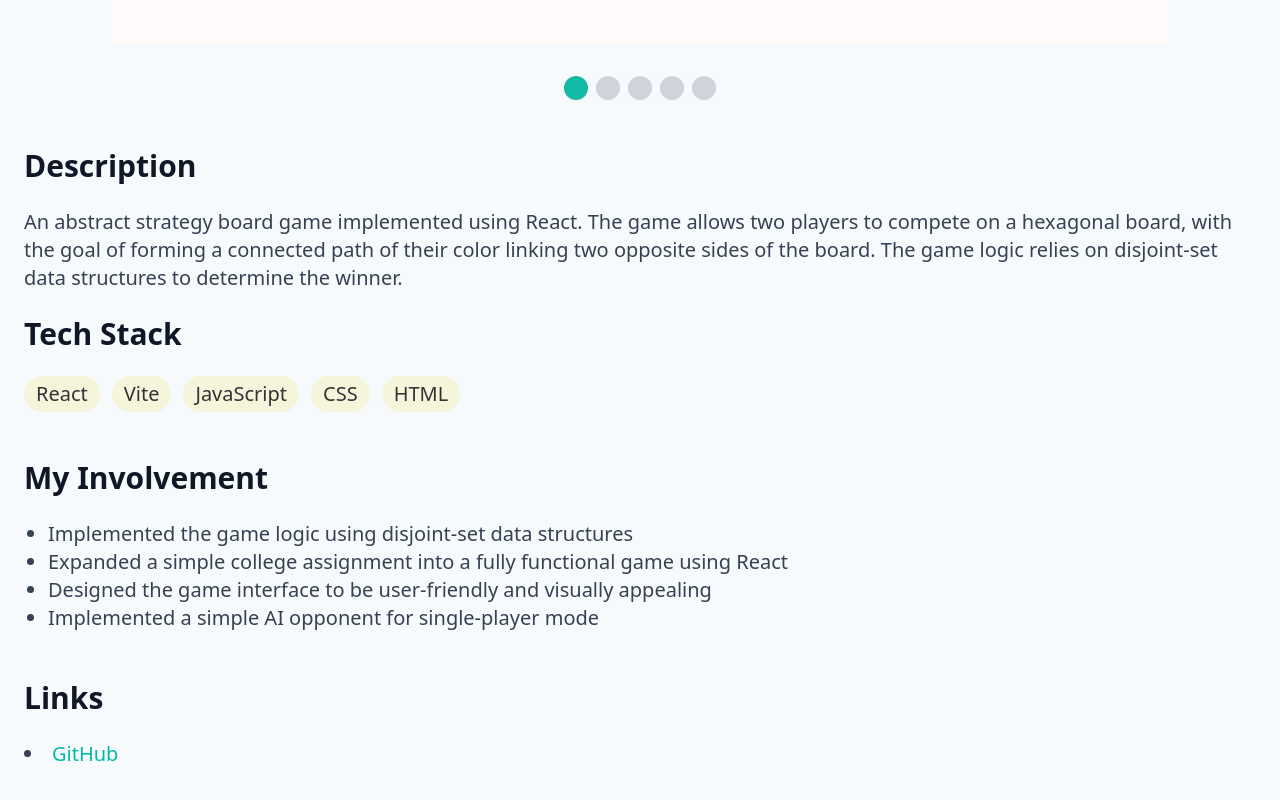
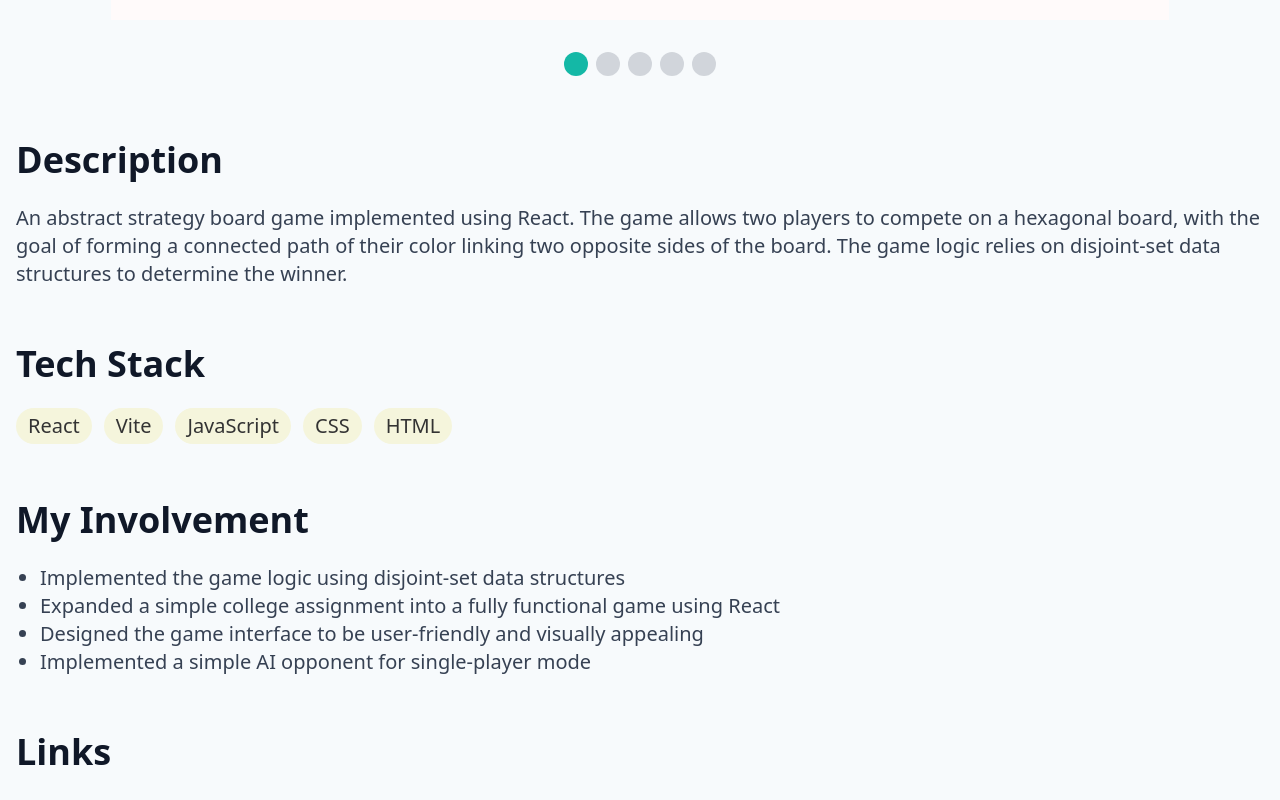
Before and after one commit to eloritzkovitz/portfolio, a React (Vite) app: page /projects/hexgame in a window 1280 px wide. Shown: the part 720-1520 px from the top of the page. Built offline with nearby package versions, Linux system fonts and the light colour scheme.

Commit message:
Various fixes

```diff
--- a/src/components/ProjectCard.tsx
+++ b/src/components/ProjectCard.tsx
@@ -48,7 +48,7 @@ const ProjectCard: React.FC<ProjectCardProps> = ({
   // Image section content
   const imageSection = (
     <div className="relative w-full md:w-1/2 h-48 md:h-full flex items-center justify-center">
-      <div className="w-[90%] h-[90%] flex items-center justify-center overflow-hidden">
+      <div className="w-[70%] h-[70%] flex items-center justify-center overflow-hidden">
         <img src={image} alt={name} className="w-full h-full object-contain" />
       </div>
     </div>
--- a/src/components/SectionsNavigator.tsx
+++ b/src/components/SectionsNavigator.tsx
@@ -23,7 +23,7 @@ const SectionsNavigator: React.FC<SectionsNavigatorProps> = ({
   <div className="group hidden sm:block">
     {/* Sliding Panel */}
     <div
-      className={`fixed left-0 top-32 z-40 flex items-center`}
+      className={`fixed left-0 top-32 z-50 flex items-center`}
       style={{
         width: PANEL_WIDTH,
         height: PANEL_HEIGHT,
@@ -34,8 +34,7 @@ const SectionsNavigator: React.FC<SectionsNavigatorProps> = ({
           : `translateX(-${PANEL_WIDTH}px)`,
       }}
     >
-      {navVisible && (
-        <div className="bg-white rounded-lg shadow-md p-4 flex items-center w-full h-full">
+      <div className="bg-white rounded-lg shadow-md p-4 flex items-center w-full h-full relative">
         <div className="flex flex-col gap-2">
           {sections.map((section) => (
             <a
@@ -47,15 +46,18 @@ const SectionsNavigator: React.FC<SectionsNavigatorProps> = ({
             </a>
           ))}
         </div>
+        {/* Hide Button */}
+        {navVisible && (
           <button
             onClick={onToggle}
-            className="toggle-show-btn -mr-10 bg-white rounded-full shadow-md p-2 transition flex items-center justify-center opacity-0 group-hover:opacity-100"
+            className="toggle-show-btn absolute top-1/2 right-0 -translate-y-1/2 translate-x-1/2 bg-white rounded-full shadow-md w-12 h-12 flex items-center justify-center opacity-0 group-hover:opacity-100 transition"
             aria-label="Hide navigation panel"
+            style={{ zIndex: 1 }}
           >
             <FaChevronLeft className="w-5 h-5" />
           </button>
+        )}
       </div>
-      )}
     </div>
     {/* Show Button (always visible when panel is hidden) */}
     {!navVisible && (
--- a/src/pages/About.tsx
+++ b/src/pages/About.tsx
@@ -61,7 +61,7 @@ function About() {
         onToggle={() => setNavVisible((v) => !v)}
       />
 
-      <section className="w-full max-w-screen-xl mx-auto px-2 sm:px-12 py-4 sm:py-10">
+      <section className="w-full max-w-screen-xl mx-auto">
         {/* Header */}
         <div className="p-6 sm:p-8">
           <h1 className="text-4xl sm:text-5xl font-bold mb-4 text-center">
@@ -74,10 +74,10 @@ function About() {
             <div
               key={`${card.title}-${index}`}
               id={sectionAnchors[index]?.id}
-              className="p-6 sm:p-8 mb-8"
+              className="p-6 sm:p-4 mb-6"
             >
               <div className="flex items-center justify-between mb-4">
-                <h2 className="text-xl sm:text-2xl font-bold">{card.title}</h2>
+                <h2 className="text-2xl sm:text-3xl lg:text-4xl font-bold">{card.title}</h2>
                 {card.title === "Skills" && (
                   <button
                     className="toggle-view-btn text-base sm:text-xl"
--- a/src/pages/ProjectPage.tsx
+++ b/src/pages/ProjectPage.tsx
@@ -137,7 +137,7 @@ const ProjectPage: React.FC = () => {
       </div>
 
       {/* Details */}
-      <div className="p-4 sm:p-6 mb-8">
+      <div className="w-full max-w-screen-xl mx-auto">
         {/* Screenshots Carousel */}
         {project.screenshots && project.screenshots.length > 0 && (
           <div className="mb-8 sm:mb-12 relative group">
@@ -184,22 +184,18 @@ const ProjectPage: React.FC = () => {
         )}
 
         {/* Description */}
-        <h2
-          id="description"
-          className="text-xl sm:text-3xl font-semibold mb-4 sm:mb-6"
-        >
-          Description
-        </h2>
-        <p className="text-base sm:text-xl text-gray-700 mb-4 sm:mb-6">
-          {project.description}
-        </p>
+        <div id="description" className="p-6 sm:p-4 mb-6">
+          <h2 className="text-2xl sm:text-3xl lg:text-4xl font-bold mb-4 sm:mb-6">
+            Description
+          </h2>
+          <p className="text-base sm:text-xl text-gray-700">
+            {project.description}
+          </p>
+        </div>
 
         {/* Tech Stack */}
-        <div className="mb-8 sm:mb-12">
-          <h2
-            id="tech-stack"
-            className="text-xl sm:text-3xl font-semibold mb-4 sm:mb-6"
-          >
+        <div id="tech-stack" className="p-6 sm:p-4 mb-6">
+          <h2 className="text-2xl sm:text-3xl lg:text-4xl font-bold mb-4 sm:mb-6">
             Tech Stack
           </h2>
           <div className="flex flex-wrap gap-2 sm:gap-3">
@@ -210,11 +206,8 @@ const ProjectPage: React.FC = () => {
         </div>
 
         {/* My Involvement */}
-        <div className="mb-8 sm:mb-12">
-          <h2
-            id="my-involvement"
-            className="text-xl sm:text-3xl font-semibold mb-4 sm:mb-6"
-          >
+        <div id="involvement" className="p-6 sm:p-4 mb-6">
+          <h2 className="text-2xl sm:text-3xl lg:text-4xl font-bold mb-4 sm:mb-6">
             My Involvement
           </h2>
           <ul className="list-disc list-outside pl-6 text-base sm:text-xl text-gray-700">
@@ -225,11 +218,8 @@ const ProjectPage: React.FC = () => {
         </div>
 
         {/* Links */}
-        <div className="mb-8 sm:mb-12">
-          <h2
-            id="links"
-            className="text-xl sm:text-3xl font-semibold mb-4 sm:mb-6"
-          >
+        <div id="links" className="p-6 sm:p-4 mb-6">
+          <h2 className="text-2xl sm:text-3xl lg:text-4xl font-bold mb-4 sm:mb-6">
             Links
           </h2>
           <ul className="list-disc list-inside text-base sm:text-xl text-gray-700">
--- a/src/styles/index.css
+++ b/src/styles/index.css
@@ -89,7 +89,6 @@ button:focus-visible {
 }
 
 /* Transparent button */
-
 .t-button {
   background-color: transparent !important;
   border: none !important;
@@ -246,6 +245,7 @@ button:focus-visible {
   background-color: #2dd4bf;
 }
 
+/* General styles */
 .flex {
   display: flex;
 }
@@ -304,6 +304,11 @@ button:focus-visible {
   color: #747bff;
 }
 
+/* Scroll to section */
+[id] {
+  scroll-margin-top: 6rem;
+}
+
 @media (prefers-color-scheme: light) {
   :root {
     color: #213547;
```
Lines whose indentation alone changed are shown as unchanged.
